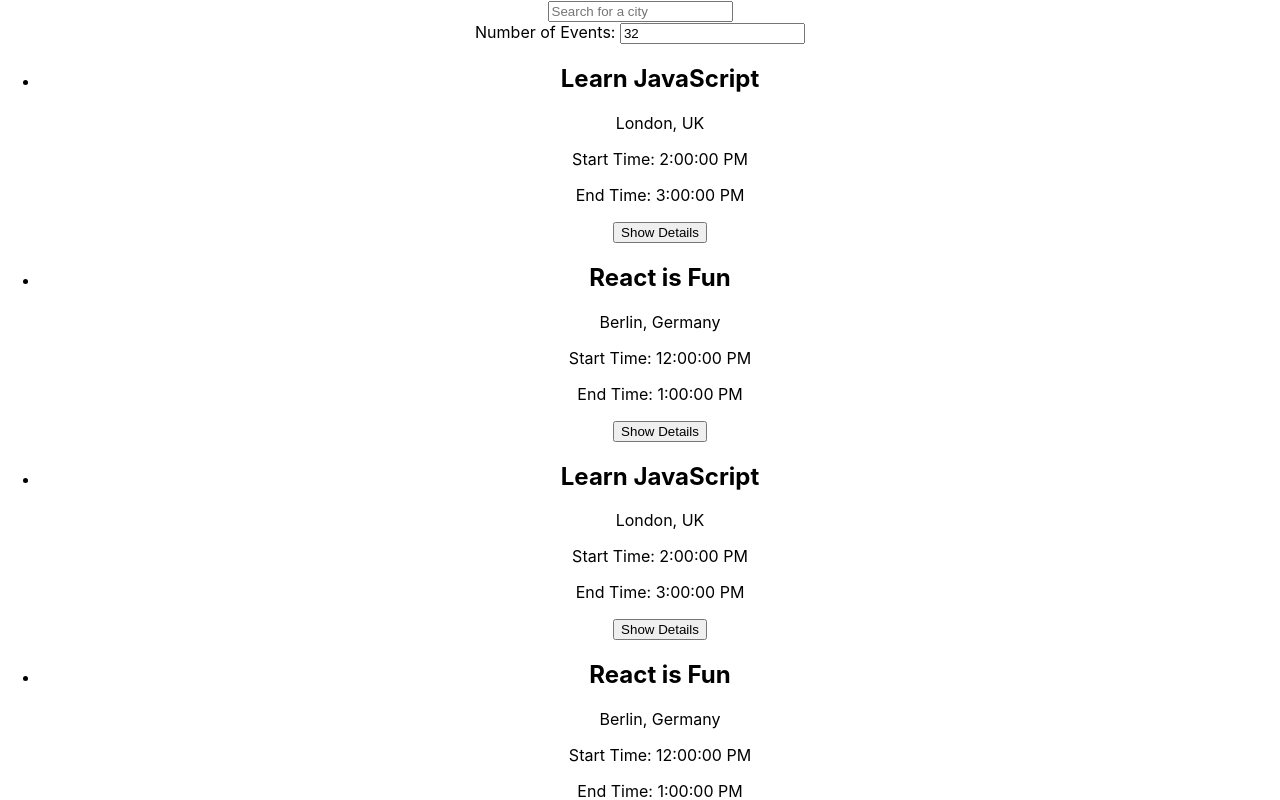
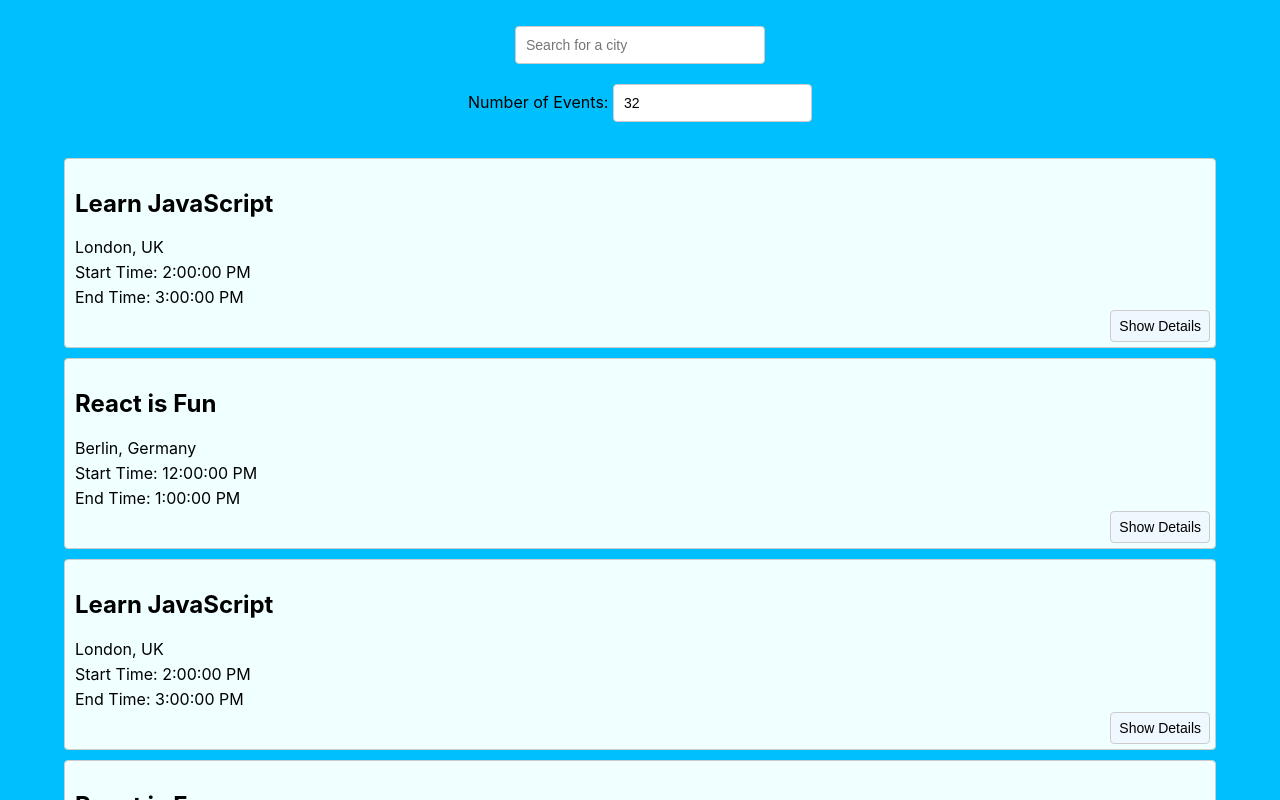
Before and after one commit to AJSorbello/meet, a React (Create React App) app: page / in a window 1280 px wide. Shown: the top 800 px of the page. Built offline with nearby package versions, Linux system fonts and the light colour scheme.

Commit message:
added css

```diff
--- a/src/App.css
+++ b/src/App.css
@@ -1,38 +1,98 @@
+@import url(https://fonts.googleapis.com/css?family=Roboto:500);
 .App {
   text-align: center;
+  padding: 2% 5%;
+ background-color: deepskyblue;
 }
 
-.App-logo {
-  height: 40vmin;
-  pointer-events: none;
+.App * {
+  box-sizing: border-box;
 }
 
-@media (prefers-reduced-motion: no-preference) {
-  .App-logo {
-    animation: App-logo-spin infinite 20s linear;
-  }
+ul {
+  padding: 0;
+  list-style: none;
 }
 
-.App-header {
-  background-color: #282c34;
-  min-height: 100vh;
+p {
+  margin: 5px 0;
+}
+
+input[type="text"],
+input[type="number"] {
+  padding: 8px 6px 8px 10px;
+  border-radius: 4px;
+  outline: none;
+  border: 1px solid #ccc;
+  font-size: 14px;
+  line-height: 20px;
+  align-self: center;
+  height: 38px;
+  margin-bottom: 20px;
+}
+
+.city {
+  width: 250px;
+}
+
+#city-search {
   display: flex;
   flex-direction: column;
-  align-items: center;
-  justify-content: center;
-  font-size: calc(10px + 2vmin);
-  color: white;
+  margin: auto;
+  position: relative;
 }
 
-.App-link {
-  color: #61dafb;
+.suggestions {
+  width: 250px;
+  position: absolute;
+  top: 45px;
+  z-index: 2;
+  align-self: center;
+  margin: 0;
+  font-size: 14px;
+  box-shadow: 10px 10px 16px -12px rgba(0, 0, 0, 0.75);
 }
 
-@keyframes App-logo-spin {
-  from {
-    transform: rotate(0deg);
-  }
-  to {
-    transform: rotate(360deg);
-  }
+.suggestions > li {
+  text-align: left;
+  padding: 8px 6px 8px 10px;
+  background-color: #eee;
+  cursor: default;
 }
+
+.suggestions > li:last-child {
+  border-bottom-left-radius: 4px;
+  border-bottom-right-radius: 4px;
+}
+
+.suggestions > li:hover {
+  background-color: #bcdcdb;
+}
+
+.event {
+  padding: 10px 10px 35px;
+  margin-bottom: 10px;
+  text-align: left;
+  border: 1px solid #ccc;
+  border-radius: 4px;
+  position: relative;
+  background-color:azure
+}
+
+.details-btn {
+  position: absolute;
+  right: 5px;
+  bottom: 5px;
+  padding: 5px 8px;
+  border-radius: 4px;
+  outline: none;
+  cursor: pointer;
+  background-color: aliceblue;
+  border: 1px solid #ccc;
+  font-size: 14px;
+  line-height: 20px;
+}
+
+.details-btn:hover {
+  background-color: lightblue; /* Replace with the color you want */
+}
--- a/src/components/NumberOfEvents.js
+++ b/src/components/NumberOfEvents.js
@@ -4,7 +4,7 @@
 
   const handleInputChange = (event) => {
   const value = Number(event.target.value);
-  if (value >= 1 && value <= 32) {
+  if (value >= 0 && value <= 32) {
     setNumberOfEvents(value);
     setCurrentNOE(value);
   } else {
@@ -14,8 +14,8 @@
     return (
     <div className="NumberOfEvents">
       <label htmlFor="numberOfEventsInput">Number of Events: </label>
-     <input
-  type="text"
+<input
+  type="number"
   id="number-of-events"
   className="numberofevents"
   value={numberOfEvents}
```
Also changed, not shown: 1 other file (tests, documents, lock files or other folders).
